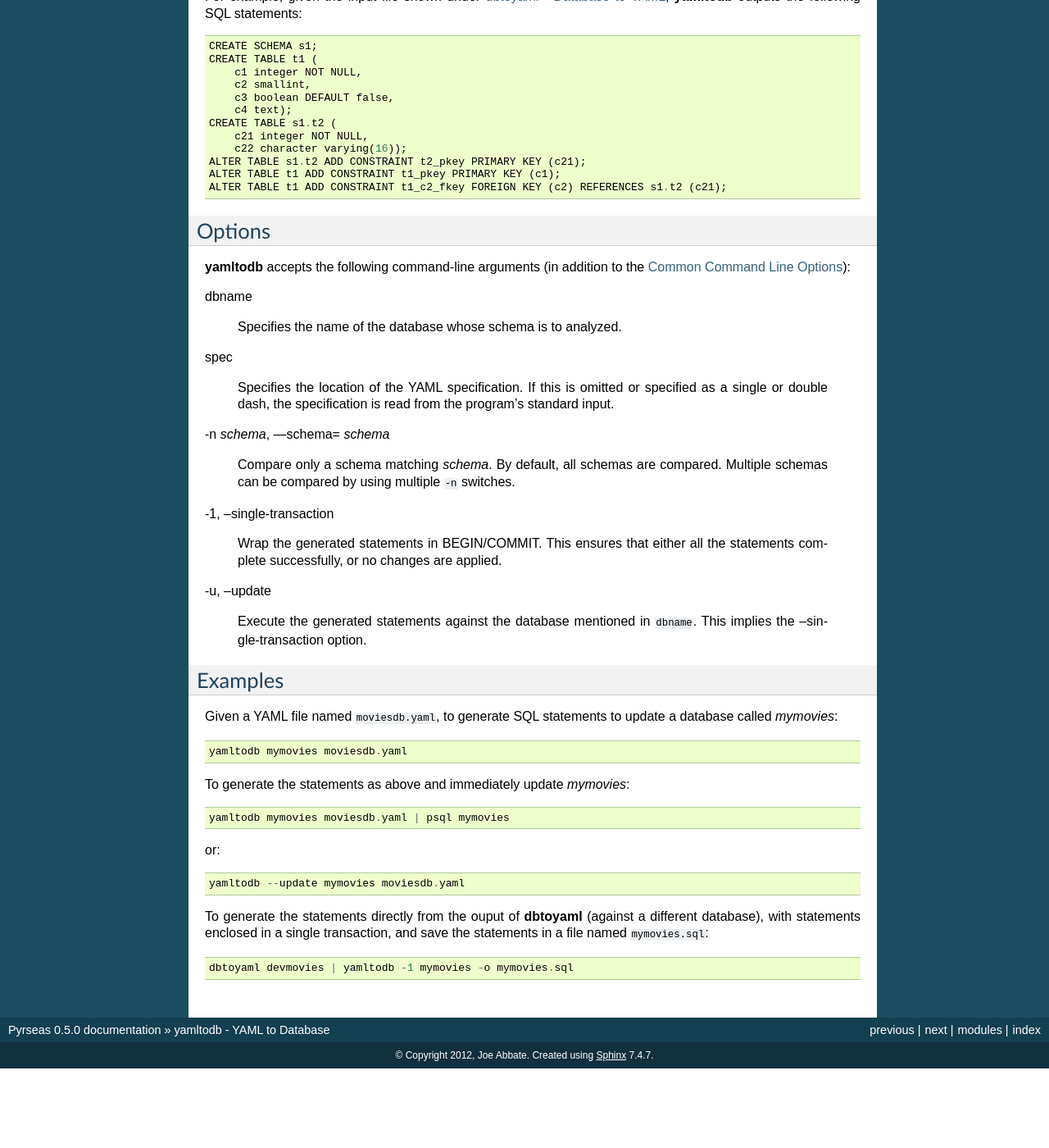
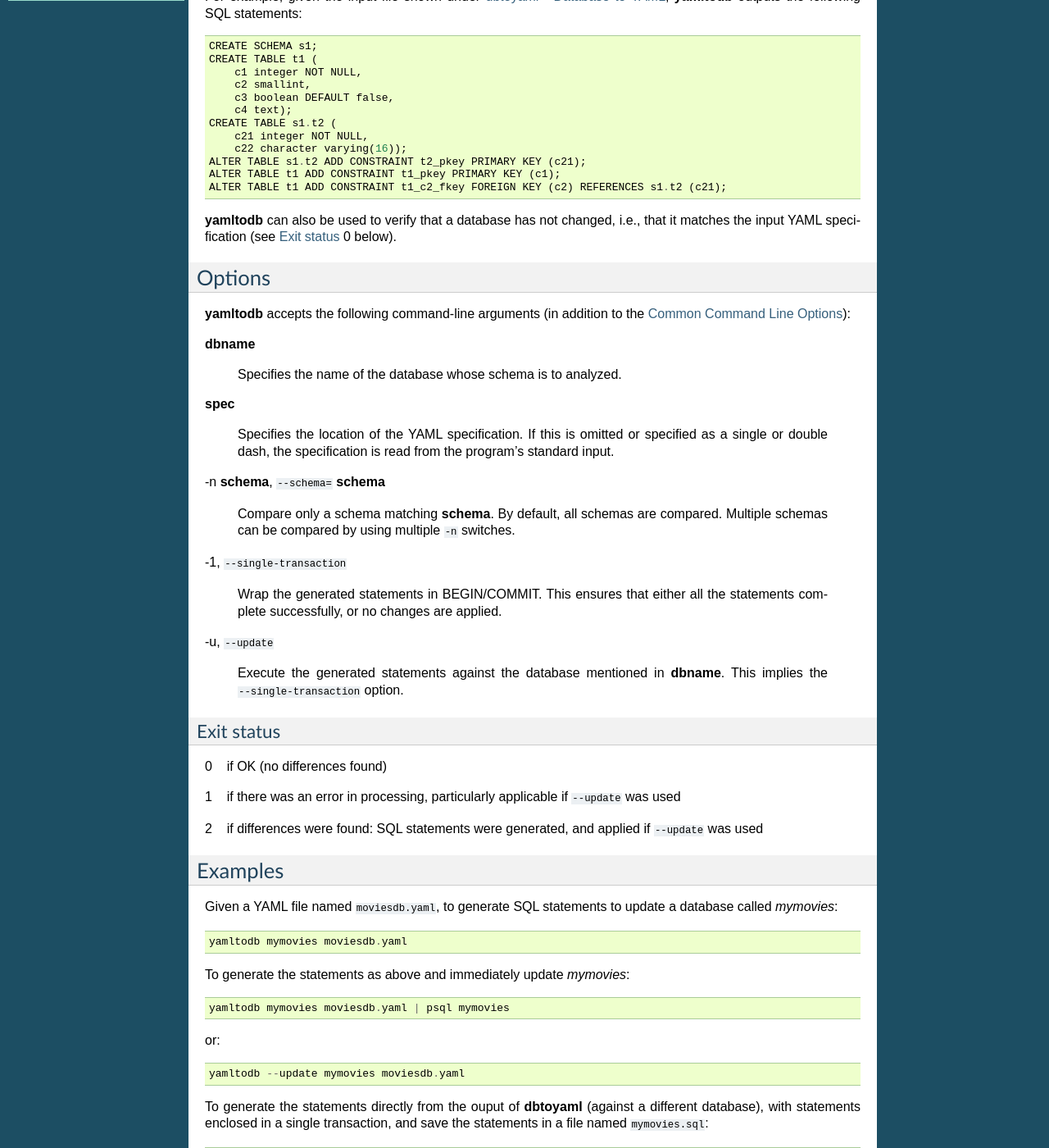
Before and after one commit to perseas/Pyrseas, a Sphinx documentation site: the page built from docs/yamltodb.rst, in a window 1280 px wide and 1400 px high, scrolled down 436 px. Shown: the whole window at 82% size. Built offline with Sphinx 7.4.7, drawn with Linux system fonts in a browser that asks for light colours; before the commit the page ends 1739 px from its top, so only the background shows below that.

Commit message:
In yamltodb, exit with status 2 if statements were output.
 * docs/yamltodb.rst: Document exit statuses.  Add paragraph about use
   of status 0 for verifying no changes were made.  Reformat some
   options for clarity.
 * pyrseas/yamltodb.py: If statements were output, exit with status 2.

```diff
--- a/docs/yamltodb.rst
+++ b/docs/yamltodb.rst
@@ -38,38 +38,53 @@ For example, given the input file shown under :doc:`dbtoyaml`,
  ALTER TABLE t1 ADD CONSTRAINT t1_pkey PRIMARY KEY (c1);
  ALTER TABLE t1 ADD CONSTRAINT t1_c2_fkey FOREIGN KEY (c2) REFERENCES s1.t2 (c21);
 
+:program:`yamltodb` can also be used to verify that a database has not
+changed, i.e., that it matches the input YAML specification (see `Exit
+status`_ 0 below).
+
 Options
 -------
 
 :program:`yamltodb` accepts the following command-line arguments (in
 addition to the :doc:`cmdargs`):
 
-dbname
+**dbname**
 
     Specifies the name of the database whose schema is to analyzed.
 
-spec
+**spec**
 
     Specifies the location of the YAML specification.  If this is
     omitted or specified as a single or double dash, the specification
     is read from the program's standard input.
 
--n `schema`, ---schema= `schema`
+-n **schema**, ``--schema=`` **schema**
 
-    Compare only a schema matching `schema`.  By default, all schemas
+    Compare only a schema matching **schema**.  By default, all schemas
     are compared.  Multiple schemas can be compared by using multiple
     ``-n`` switches.
 
--1\, --single-transaction
+-1\, ``--single-transaction``
 
     Wrap the generated statements in BEGIN/COMMIT. This ensures that
     either all the statements complete successfully, or no changes are
     applied.
 
--u\, --update
+-u\, ``--update``
 
     Execute the generated statements against the database mentioned in
-    ``dbname``.  This implies the --single-transaction option.
+    **dbname**.  This implies the ``--single-transaction`` option.
+
+Exit status
+~~~~~~~~~~~
+
+0    if OK (no differences found)
+
+1    if there was an error in processing, particularly applicable if
+``--update`` was used
+
+2    if differences were found: SQL statements were generated, and
+applied if ``--update`` was used
 
 Examples
 --------
```
Also changed, not shown: 1 other file.
